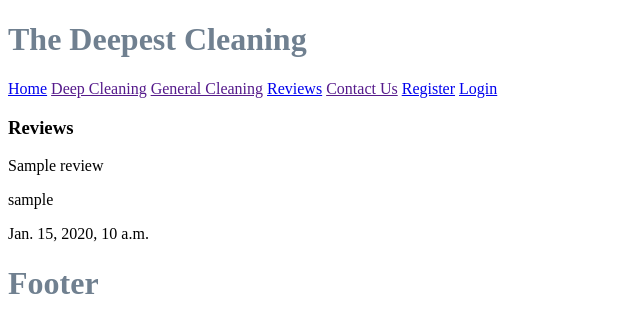
After one commit to ViktorMathe/deepestcleaning, a Django app: page /reviews/ in a window 1280 px wide. The commit adds this page. Shown: the top 333 px of the page, without its empty margins (0-640 px from the left). Run offline with Django 4.2, Linux system fonts and the light colour scheme; tables that the repository leaves empty hold one stand-in row (values such as "Sample post"); some libraries are stand-ins or nearby versions.

Commit message:
Add account registration option

```diff
--- a/cleaning/forms.py
+++ b/cleaning/forms.py
@@ -5,4 +5,4 @@ from django import forms
 class ReviewForm(forms.ModelForm):
     class Meta:
         model = Reviews
-        fields = ('body',)
+        fields = '__all__'
--- a/cleaning/models.py
+++ b/cleaning/models.py
@@ -9,13 +9,14 @@ STATUS = ((0, 'Draft'), (1, 'Published'))
 class Reviews(models.Model):
     title = models.CharField(max_length=100, unique=True)
     slug = models.SlugField(max_length=100, unique=True)
-    author = models.ForeignKey(
+    name = models.ForeignKey(
         User, on_delete=models.CASCADE, related_name='review_post')
     created = models.DateTimeField(auto_now_add=True)
     content = models.TextField()
-    body = models.TextField()
+    excerpt = models.TextField(blank=True)
     image = CloudinaryField('image', default='placeholder')
     status = models.IntegerField(choices=STATUS, default=0)
+    approved = models.BooleanField(default=False)
 
     class Meta:
         ordering = ['-created']
--- a/cleaning/views.py
+++ b/cleaning/views.py
@@ -1,26 +1,30 @@
-from django.shortcuts import render, get_object_or_404, reverse
+from django.shortcuts import render, get_object_or_404
 from django.views import generic, View
+from django.http import HttpResponseRedirect
 from .models import Reviews
-from django.http import HttpResponseRedirect
 from .forms import ReviewForm
 
 
-def home(request):
-    return render(request, '../templates/index.html')
+class HomePage(generic.TemplateView):
+    template_name = "index.html"
 
 
-def review(request):
-    reviews = Reviews.objects.all()
-    context = {
-        'reviews': reviews
-    }
-    return render(request, '../templates/review.html', context)
+class Review(generic.ListView):
+    model = Reviews
+    queryset = Reviews.objects.filter(status=1).order_by('-created')
+    template_name = "reviews.html"
 
+    def post(self, request, slug, *args, **kwargs):
+        queryset = Reviews.objects.all()
+        reviews = get_object_or_404(queryset, slug=slug)
+        add_review = ReviewForm(data=request.POST)
+        if add_review.is_valid():
+            review.save()
+        else:
+            add_review = ReviewForm()
 
-def add_review(self, request, slug, *args, **kwards):
-    review_form = ReviewForm(data=request.POST)
-    if review_form.is_valid():
-        review_form.instance.title = request.title
-        review = review_form.save(commit=False)
-        review.count()
-        review.save()
+        context = {
+                "add_review": add_review
+            }
+
+        return render(request, "reviews.html", context)
--- a/deepclean/urls.py
+++ b/deepclean/urls.py
@@ -19,7 +19,8 @@ from cleaning import views
 
 urlpatterns = [
     path('admin/', admin.site.urls),
-    path('', views.home, name='home'),
-    path('review/', views.review, name='reviews'),
+    path('', views.HomePage.as_view(), name='home'),
+    path('reviews/', views.Review.as_view(), name='reviews'),
     path('summernote/', include('django_summernote.urls')),
+    path('accounts/', include('allauth.urls')),
 ]
--- a/requirements.txt
+++ b/requirements.txt
@@ -4,7 +4,13 @@ cloudinary==1.30.0
 dj-database-url==1.0.0
 dj3-cloudinary-storage==0.0.6
 Django==4.1.2
+django-allauth==0.51.0
+django-crispy-forms==1.14.0
 django-summernote==0.8.20.0
 gunicorn==20.1.0
+oauthlib==3.2.2
 psycopg2==2.9.4
+PyJWT==2.6.0
+python3-openid==3.2.0
+requests-oauthlib==1.3.1
 sqlparse==0.4.3
--- a/templates/base.html
+++ b/templates/base.html
@@ -18,10 +18,10 @@
         <a href="{% url 'reviews' %}">Reviews</a>
         <a href="">Contact Us</a>
         {% if user.is_authenticated %}
-        <a class="nav-link" href="">Logout</a>
+        <a class="nav-link" href="{% url 'account_logout' %}">Logout</a>
         {% else %}
-        <a class="nav-link" href="">Register</a>
-        <a class="nav-link" href="">Login</a>
+        <a class="nav-link" href="{% url 'account_signup' %}">Register</a>
+        <a class="nav-link" href="{% url 'account_login' %}">Login</a>
         {% endif %}
     </nav>
 
--- /dev/null
+++ b/templates/reviews.html
@@ -0,0 +1,24 @@
+{% extends 'base.html' %}
+{% block content %}
+{% load crispy_forms_tags %}
+
+<h3>Reviews</h3>
+<div>
+    {% for review in reviews_list %}
+    <p>{{ review.title }}</p>
+    <p>{{ review.name }}</p>
+    <p>{{ review.created }}</p>
+    {% endfor %}
+</div>
+
+{% if user.is_authenticated %}
+<h3>Add Review</h3>
+<div>
+<form method="POST" action=" ">
+    {% csrf_token %}
+        {{ add_review | crispy }}
+    <button type="submit">Submit</button>
+</form>
+</div>
+{%endif%}
+{% endblock content %}
```
Also changed, not shown: deepclean/settings.py (+12 -0 lines), templates/review.html (deleted, +0 -15 lines), cleaning/migrations/0003_reviews_approved.py (added), cleaning/migrations/0004_remove_reviews_body.py (added), cleaning/migrations/0005_reviews_excerpt.py (added), cleaning/migrations/0006_rename_author_reviews_name.py (added).
